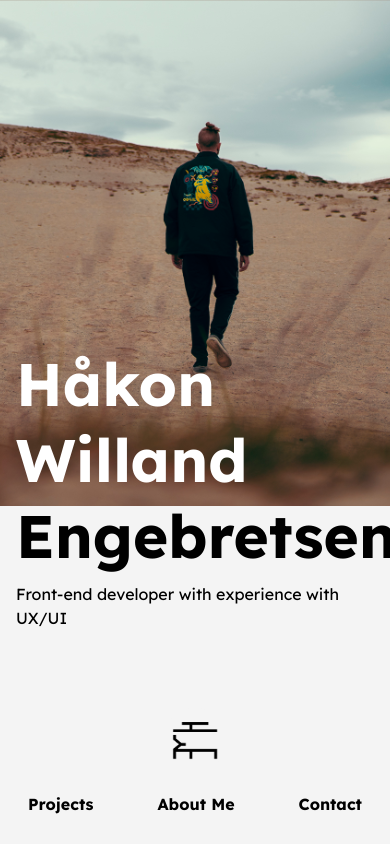
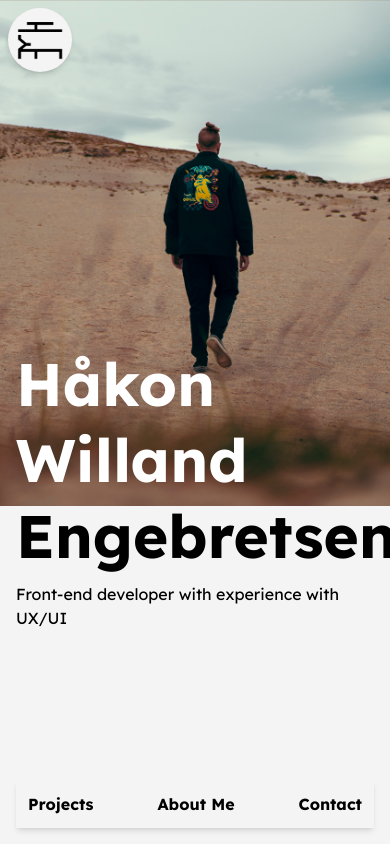
Before and after one commit to BishopWeyland/portfolio2, a React (Vite) app: page / in a window 390 px wide. Shown: the top 844 px of the page. Built offline with nearby package versions, Linux system fonts and the light colour scheme; a web font is replaced by a local one.

Commit message:
change styles

```diff
--- a/src/components/Header.jsx
+++ b/src/components/Header.jsx
@@ -12,9 +12,9 @@ const Header = () => {
 
   return (
     <header>
-      <nav className="md:hidden fixed bottom-0 left-0 right-0 mx-4 mb-4 z-20">
+      <nav className="md:hidden fixed bottom-0 left-0 right-0 mx-4 mb-4 z-20 shadow-md ">
         <div className="flex justify-center">
-          <div className="flex justify-center items-center mb-2 rounded-full bg-brand-white w-fit p-2">
+          <div className="flex fixed top-2 left-2 shadow-md items-center mb-2 rounded-full bg-brand-white w-fit p-2">
             <img
               className="h-12 cursor-pointer"
               src={Logo}
@@ -46,7 +46,7 @@ const Header = () => {
         </ul>
       </nav>
 
-      <nav className="hidden md:flex justify-between bg-brand-white items-center fixed top-0 left-0 right-0 px-40 z-20">
+      <nav className="hidden md:flex justify-between bg-brand-white items-center fixed top-0 left-0 right-0 px-40 z-20 shadow-md">
         <div>
           <img
             className="h-20 cursor-pointer"
```
